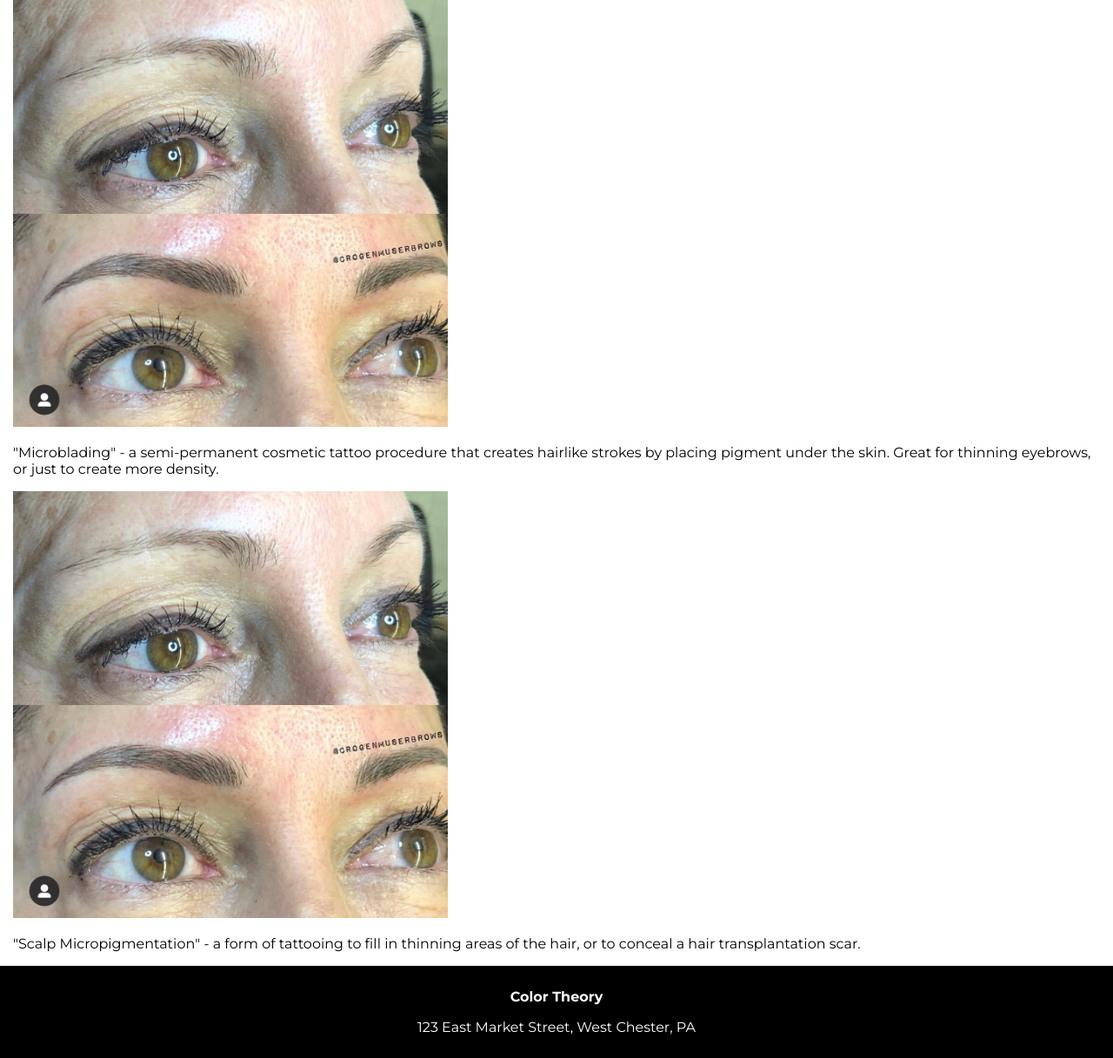
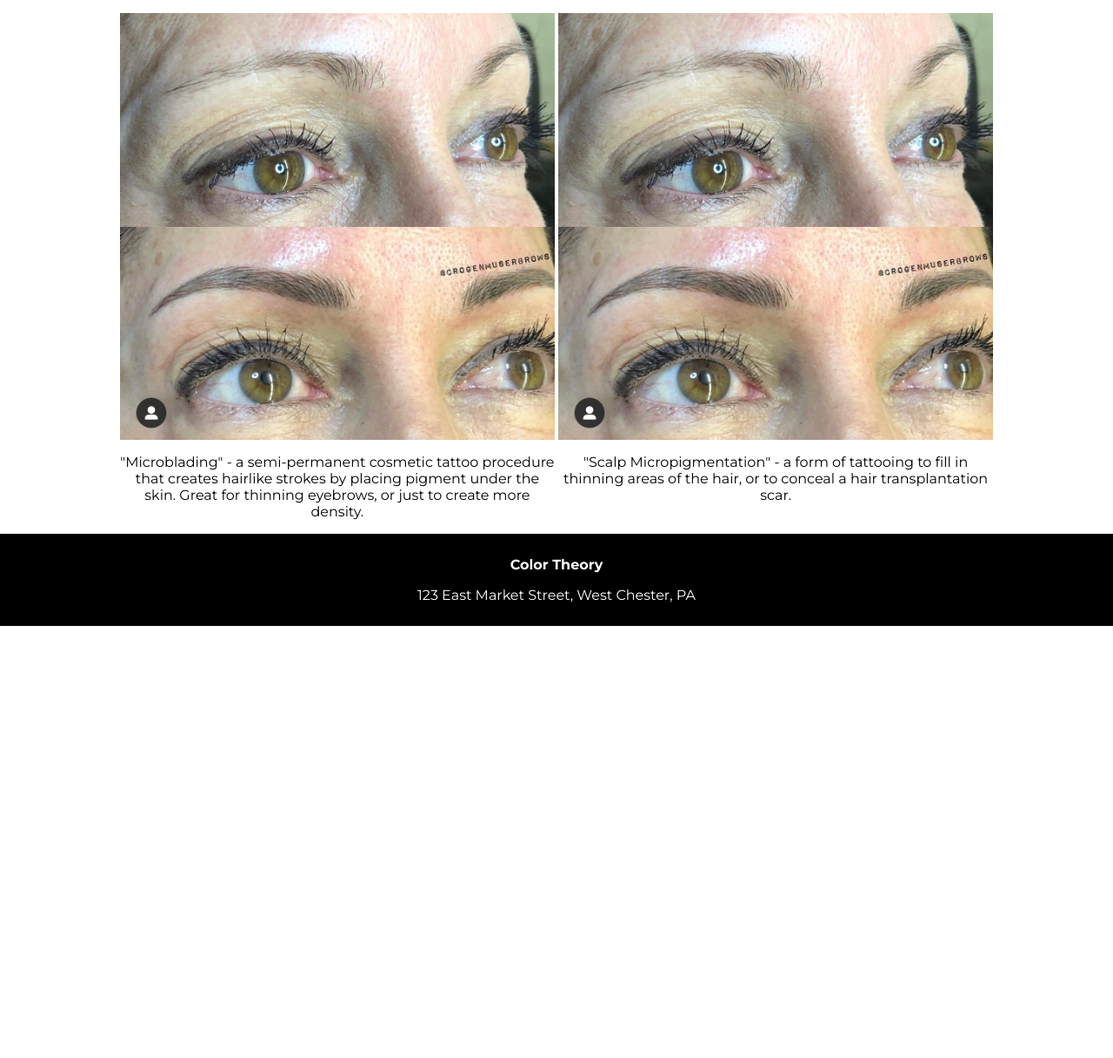
Before and after one commit to crogenmuser/Website, a Jekyll site: the page built from index.html, in a window 1280 px wide. Shown: the part 300-1517 px from the top of the page at 87% size. Built offline with Jekyll 4.4.1, drawn with Linux system fonts in a browser that asks for light colours; nearby versions of some CDN libraries; after the commit the page ends 1020 px from its top, so only the background shows below that.

Commit message:
updated formatting of home

```diff
--- a/css/main.css
+++ b/css/main.css
@@ -40,6 +40,12 @@ body {
     margin: auto;
     font-weight: 300;
     text-shadow: 2px 2px white;
+}
+
+.photoAndText {
+    width: 500px;
+    padding-top: 15px;
+    display: inline-grid;
 }
 
 #logo {
@@ -116,7 +122,8 @@ button p {
 
 .container {
     padding-left: 15px;
-    padding-right: 15px
+    padding-right: 15px;
+    text-align: center;
 }
 
 .container > p {
@@ -321,4 +328,8 @@ img {
     img {
         width: 100%;
     }
+
+    .photoAndText {
+        width: 100%;
+    }
 }
```
